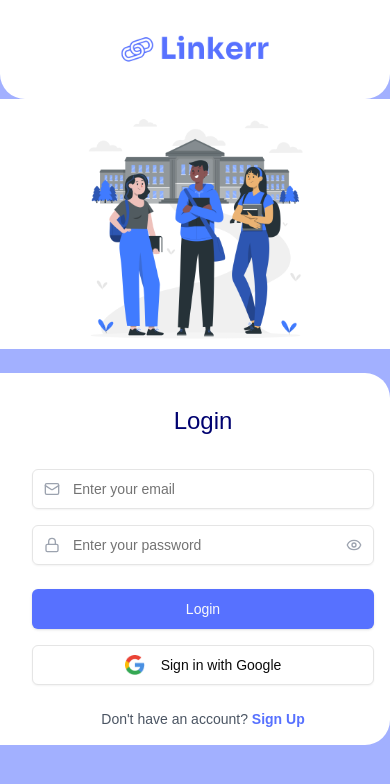
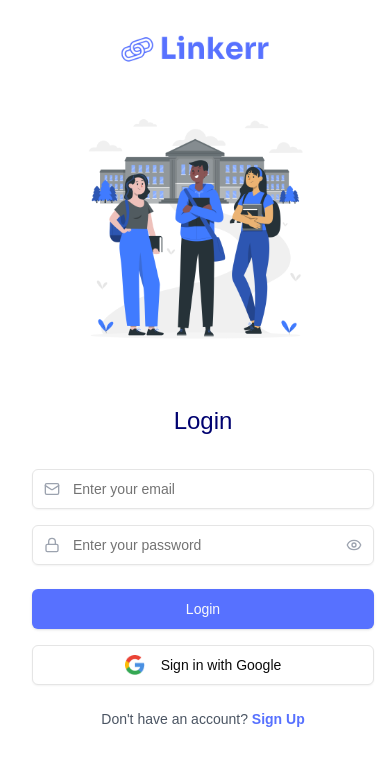
Before and after one commit to Kanwar-Ghuman/linkerr, a Next.js app: page /auth/login in a window 390 px wide. Shown: the top 784 px of the page. Built offline with nearby package versions, Linux system fonts and the light colour scheme.

Commit message:
responsive and curve

```diff
--- a/app/(main)/auth/login/page.tsx
+++ b/app/(main)/auth/login/page.tsx
@@ -19,7 +19,6 @@
   FormMessage,
 } from "@/components/ui/form";
 import { Input } from "@/components/ui/input";
-import { Checkbox } from "@/components/ui/checkbox";
 
 const formSchema = z.object({
   username: z.string().min(2, {
@@ -48,9 +47,8 @@
   }
 
   return (
-    <div className="min-h-screen bg-[#A2B0FF]">
+    <div className="min-h-screen md:bg-[#A2B0FF]">
       <div className="min-h-screen flex flex-col md:flex-row overflow-hidden relative">
-        {/* Mobile Logo (Top) */}
         <div className="md:hidden p-8 bg-white flex justify-center items-center rounded-b-[25px]">
           <Image
             src="/linkerr.png"
@@ -62,7 +60,6 @@
           />
         </div>
 
-        {/* Mobile Image */}
         <div className="md:hidden w-full h-[250px] bg-white mb-6">
           <Image
             src="/people.png"
@@ -74,8 +71,7 @@
           />
         </div>
 
-        {/* Form Section */}
-        <div className="w-full md:w-1/2 bg-white rounded-tr-[25px] md:rounded-tr-[50px] rounded-br-[25px] md:rounded-br-[50px] relative z-10 p-4 md:p-8">
+        <div className="w-full md:w-1/2 bg-white md:rounded-tr-[50px] md:rounded-br-[50px] relative z-10 p-4 md:p-8">
           <div className="hidden md:block">
             <Image
               src="/linkerr.png"
@@ -100,7 +96,6 @@
                 onSubmit={form.handleSubmit(onSubmit)}
                 className="space-y-6 md:space-y-12 mt-6"
               >
-                {/* Form fields */}
                 <div className="space-y-4 md:space-y-8">
                   <FormField
                     control={form.control}
@@ -196,9 +191,7 @@
           </div>
         </div>
 
-        {/* Purple Section (Right Side) */}
-        <div className="hidden md:block md:w-1/2 bg-[#A2B0F]">
-          {/* Add any content for the right side here */}
+        <div className="hidden md:block md:w-1/2 bg-[#A2B0FF]">
           <div className="flex justify-end h-screen">
             <Image
               src="/image.png"
--- a/app/(main)/auth/signup/page.tsx
+++ b/app/(main)/auth/signup/page.tsx
@@ -48,9 +48,9 @@
   }
 
   return (
+    <div className="min-h-screen md:bg-[#A2B0FF]">
       <div className="min-h-screen flex flex-col md:flex-row overflow-hidden relative">
-      {/* Mobile Logo (Top) - Centered and Bigger */}
-      <div className="block md:hidden p-8 bg-white flex justify-center items-center">
+        <div className="md:hidden p-8 bg-white flex justify-center items-center">
           <Image
             src="/linkerr.png"
             alt="Linkerr Logo"
@@ -61,7 +61,6 @@
           />
         </div>
 
-      {/* Mobile Image - Bigger with spacing */}
         <div className="md:hidden w-full h-[250px] bg-white mb-6">
           <Image
             src="/people.png"
@@ -73,8 +72,8 @@
           />
         </div>
 
-      {/* Form Section with centered Create Account */}
-      <div className="w-full md:w-1/2 bg-white rounded-tr-[25px] md:rounded-tr-[50px] rounded-br-[25px] md:rounded-br-[50px] relative z-10 p-4 md:p-8">
+        {/* Form Section */}
+        <div className="w-full md:w-1/2 bg-white md:rounded-tr-[50px] md:rounded-br-[50px] relative z-10 p-4 md:p-8">
           <div className="hidden md:block">
             <Image
               src="/linkerr.png"
@@ -99,7 +98,6 @@
                 onSubmit={form.handleSubmit(onSubmit)}
                 className="space-y-6 md:space-y-12 mt-6"
               >
-              {/* Form fields */}
                 <div className="space-y-4 md:space-y-8">
                   <FormField
                     control={form.control}
@@ -178,8 +176,8 @@
                 <div className="flex items-center gap-2 text-xs md:text-sm">
                   <Checkbox id="terms" />
                   <label htmlFor="terms" className="font-medium">
-                  I agree with <span className="text-[#5771FF]">Terms</span> and{" "}
-                  <span className="text-[#5771FF]">Policy</span>
+                    I agree with <span className="text-[#5771FF]">Terms</span>{" "}
+                    and <span className="text-[#5771FF]">Policy</span>
                   </label>
                 </div>
 
@@ -207,7 +205,9 @@
                 </div>
 
                 <div className="text-center md:-ml-64 text-sm md:text-base">
-                <span className="text-gray-600">Already have an account? </span>
+                  <span className="text-gray-600">
+                    Already have an account?{" "}
+                  </span>
                   <Link
                     href="login"
                     className="text-[#5771FF] font-semibold hover:underline"
@@ -220,8 +220,7 @@
           </div>
         </div>
 
-      {/* Desktop Image (Right) */}
-      <div className="hidden md:block w-1/2" style={{ background: "#A2B0FF" }}>
+        <div className="hidden md:block md:w-1/2 bg-[#A2B0FF]">
           <div className="flex justify-end h-screen">
             <Image
               src="/image.png"
@@ -234,5 +233,6 @@
           </div>
         </div>
       </div>
+    </div>
   );
 }
```
Lines whose indentation alone changed are shown as unchanged.
